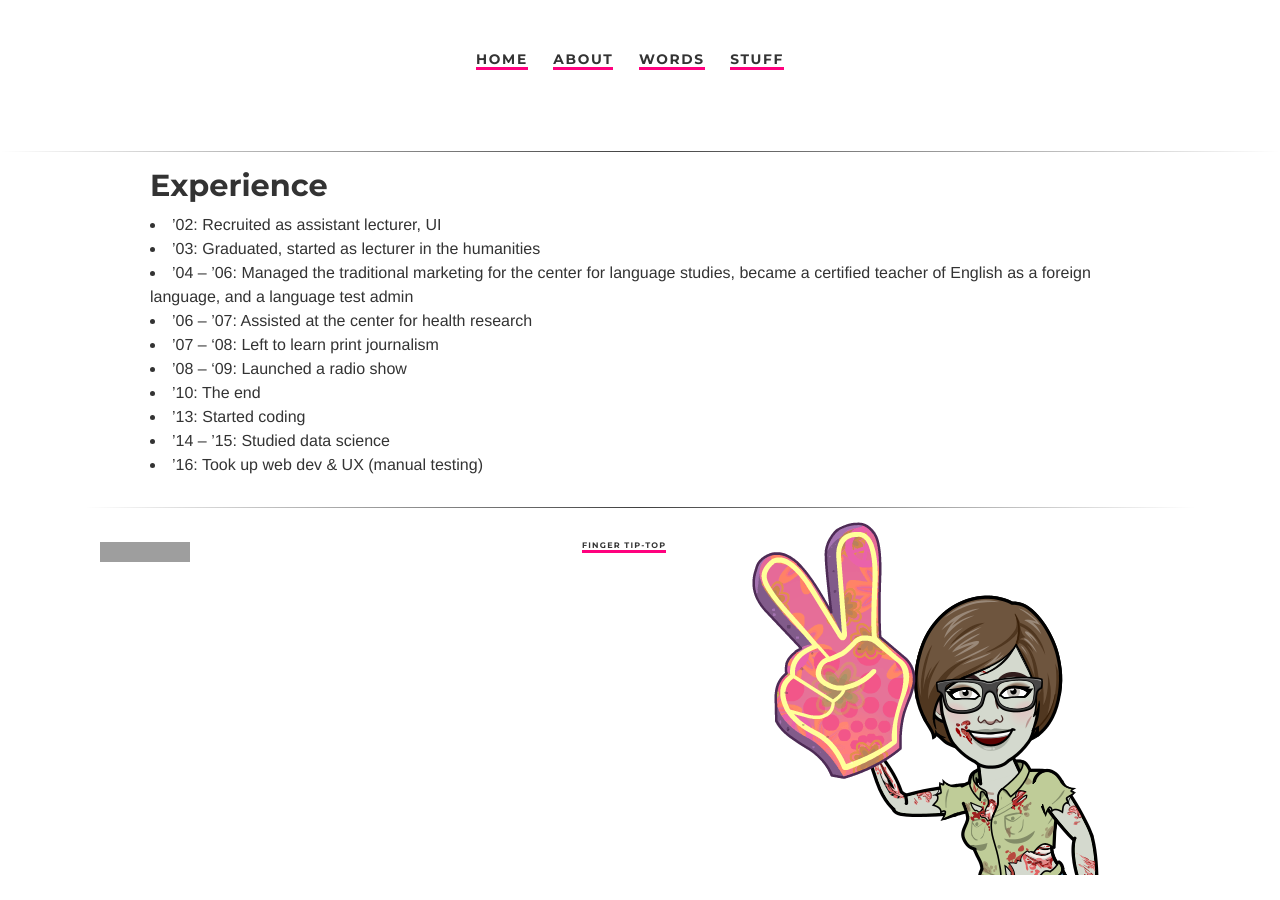
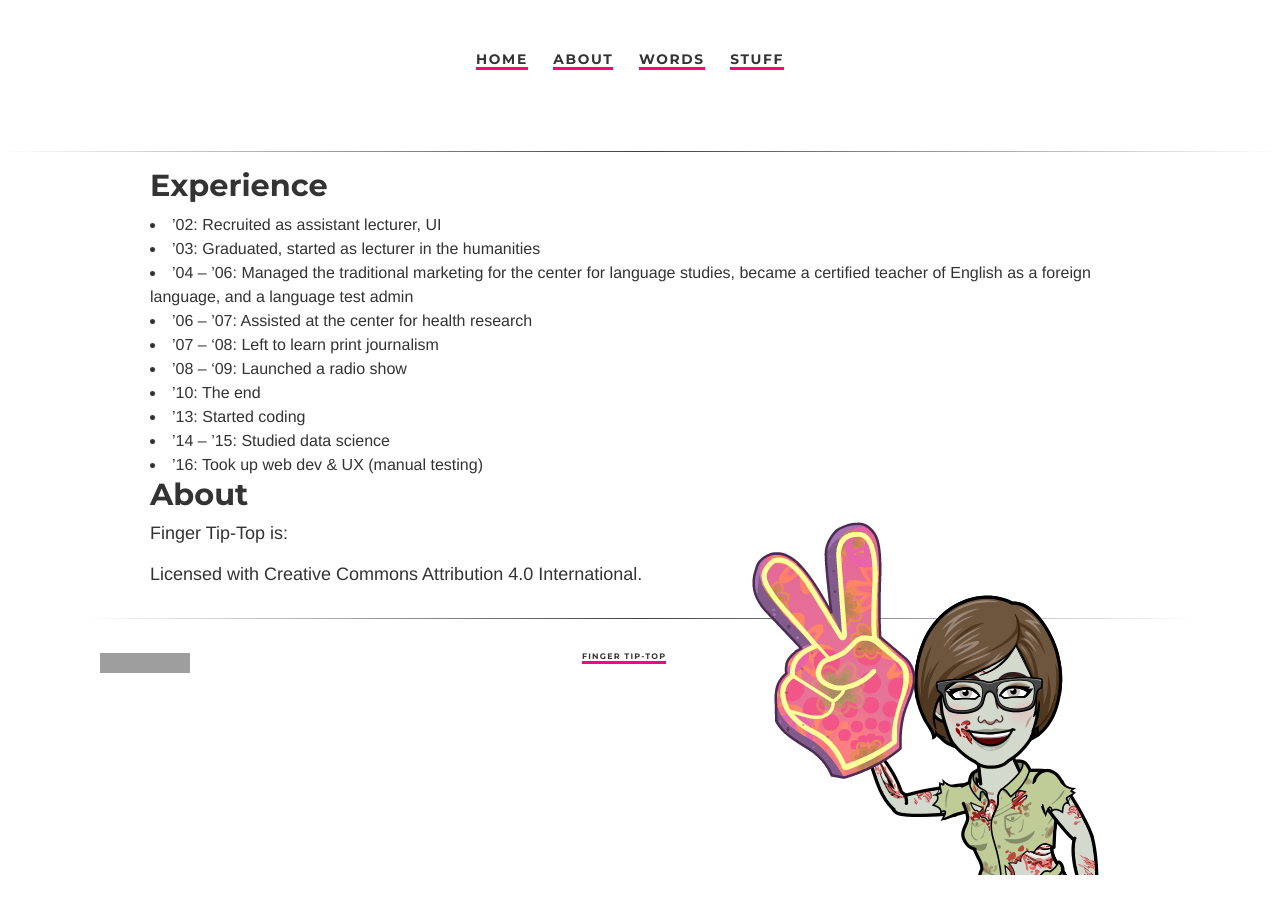
Before and after one commit to ariesti/ariesti.github.io, a Jekyll site: the page built from about/index.html, in a window 1280 px wide. Built offline with Jekyll 4.4.1, drawn with Linux system fonts in a browser that asks for light colours; grey boxes are pictures that could not be loaded.

Commit message:
Update index.html

```diff
--- a/about/index.html
+++ b/about/index.html
@@ -22,4 +22,9 @@ permalink: /about/
 	<img src="/assets/1-ftt.png" alt="Flowers in Chania" style="float:right" />
 </div>
 </div>
+<div>
+	<h3>About</h3>
+	<p>Finger Tip-Top is:
+	<p>Licensed with Creative Commons Attribution 4.0 International.</p></p>
 </div>
+</div>
```
